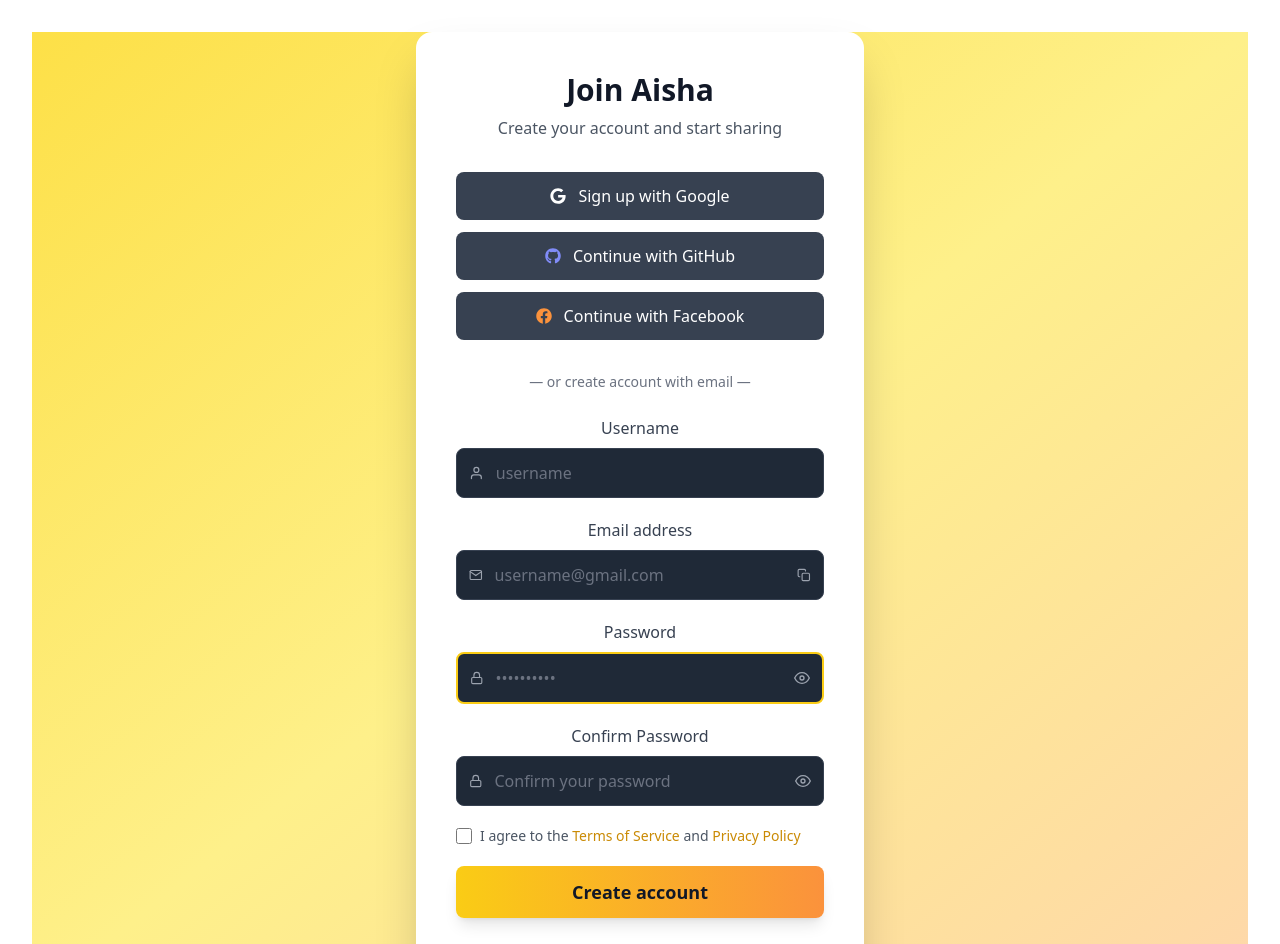
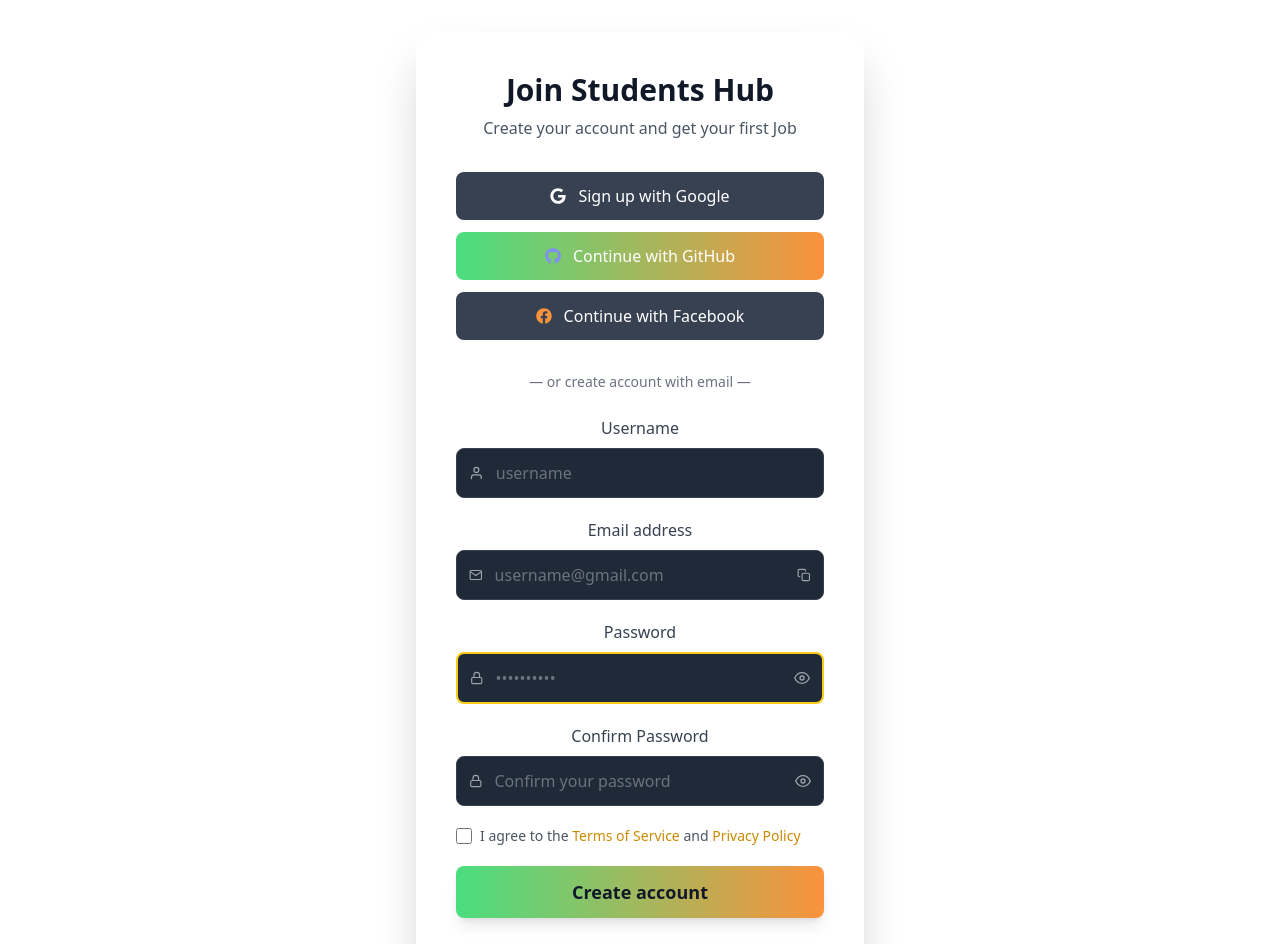
Before and after one commit to NdegeSimon/StudentsHub, a React (Vite) app in the folder client/: page /signup in a window 1280 px wide. Shown: the top 944 px of the page. Built offline with nearby package versions, Linux system fonts and the light colour scheme.

Commit message:
modify te sinup style

```diff
--- a/client/src/pages/Signup.jsx
+++ b/client/src/pages/Signup.jsx
@@ -151,12 +151,12 @@ const signInWithGitHub = async () => {
   const strengthCount = Object.values(strength).filter(Boolean).length;
 
   return (
-    <div className="min-h-screen bg-gradient-to-br from-yellow-300 via-yellow-200 to-orange-200 flex items-center justify-center px-4">
+    <div className="min-h-screen  flex items-center justify-center px-4">
       <div className="w-full max-w-md bg-white p-10 rounded-2xl shadow-2xl">
 
-        <h1 className="text-3xl font-bold text-center mb-2 text-gray-900">Join Aisha</h1>
+        <h1 className="text-3xl font-bold text-center mb-2 text-gray-900">Join Students Hub</h1>
         <p className="text-gray-600 text-center mb-8">
-          Create your account and start sharing
+          Create your account and get your first Job
         </p>
 
         {error && (
@@ -182,7 +182,7 @@ const signInWithGitHub = async () => {
 
           <button
                    onClick={signInWithGitHub}
-                  className="w-full flex items-center justify-center gap-3 bg-gray-700 hover:bg-gray-800 transition p-3 rounded-lg text-white font-medium">
+                  className="w-full flex items-center justify-center gap-3 bg-gradient-to-r from-green-400 to-orange-400 hover:bg-green-800 transition p-3 rounded-lg text-white font-medium">
             <FaGithub className="text-indigo-400" /> Continue with GitHub
           </button>
 
@@ -332,7 +332,7 @@ const signInWithGitHub = async () => {
           <button
             onClick={handleSignup}
             disabled={loading}
-            className="w-full bg-gradient-to-r from-yellow-400 to-orange-400 hover:from-yellow-500 hover:to-orange-500 transition p-3 rounded-lg text-lg font-bold text-gray-900 shadow-lg disabled:opacity-50 disabled:cursor-not-allowed"
+            className="w-full bg-gradient-to-r from-green-400 to-orange-400 hover:from-yellow-500 hover:to-orange-500 transition p-3 rounded-lg text-lg font-bold text-gray-900 shadow-lg disabled:opacity-50 disabled:cursor-not-allowed"
           >
             {loading ? "Creating account..." : "Create account"}
           </button>
```
